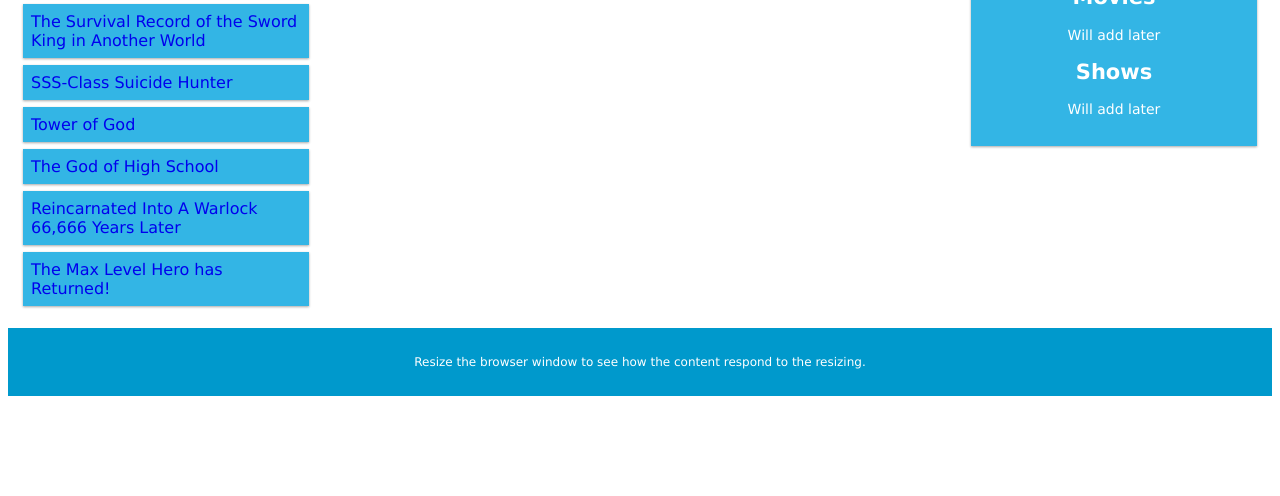
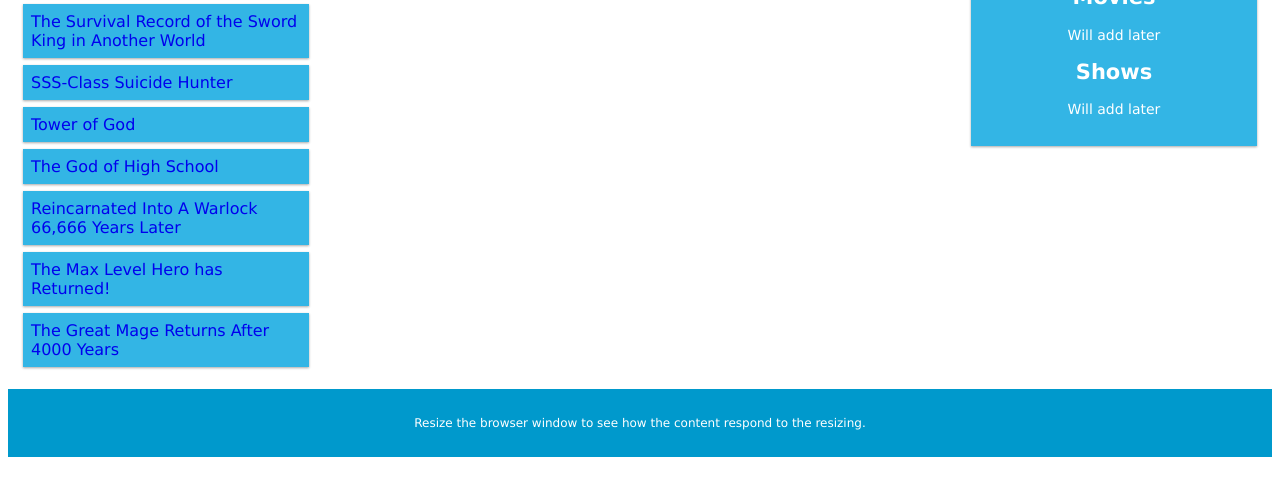
Before and after one commit to BeastVandal/BeastVandal.github.io, a plain HTML site: page index.html in a window 1280 px wide. Shown: the part 256-752 px from the top of the page. Drawn offline with Linux system fonts and the light colour scheme.

Commit message:
Added Link

```diff
--- a/index.html
+++ b/index.html
@@ -144,6 +144,9 @@ a {
           <li>
             <a href="https://1stkissmanga.com/manga/the-max-level-hero-has-returned/">The Max Level Hero has Returned!</a>
           </li>
+          <li>
+            <a href="https://1stkissmanga.com/manga/the-great-mage-returns-after-4000-years/">The Great Mage Returns After 4000 Years</a>
+          </li>
         </ul>
       </div>
 
```
